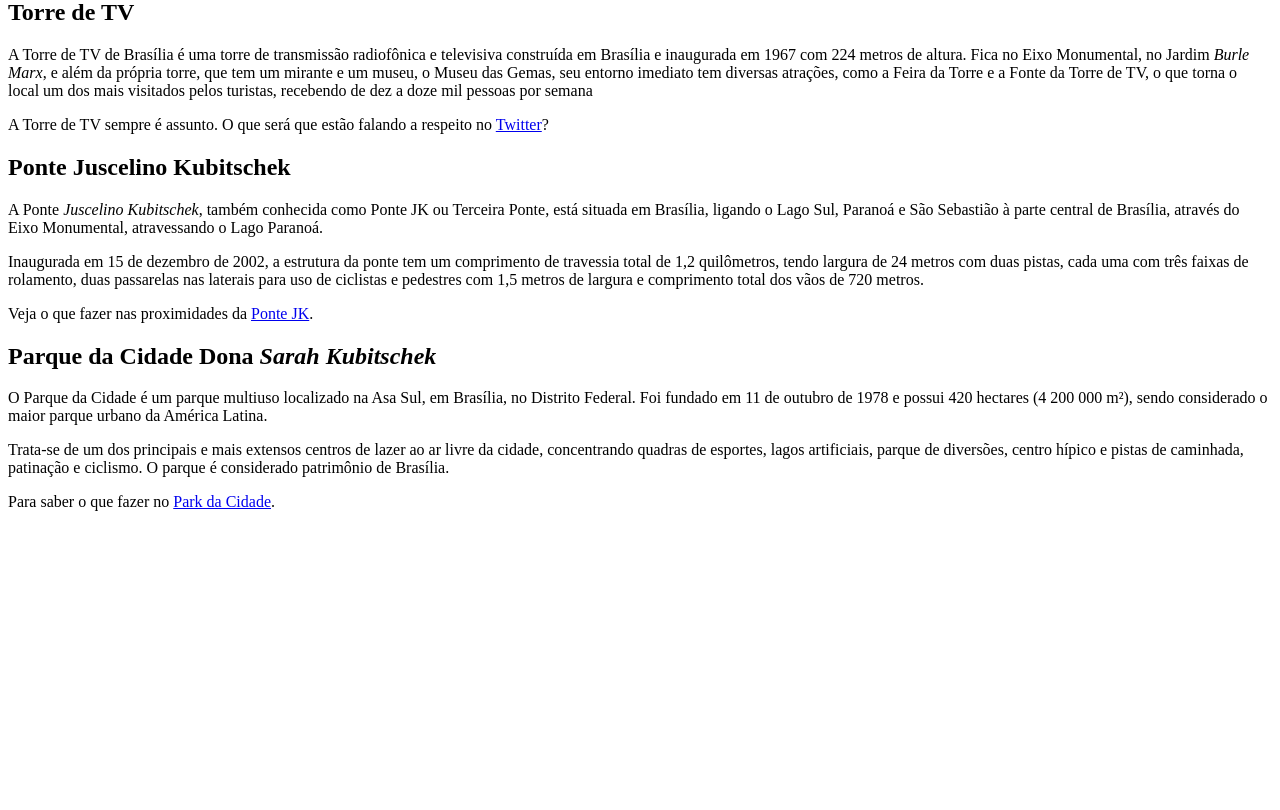
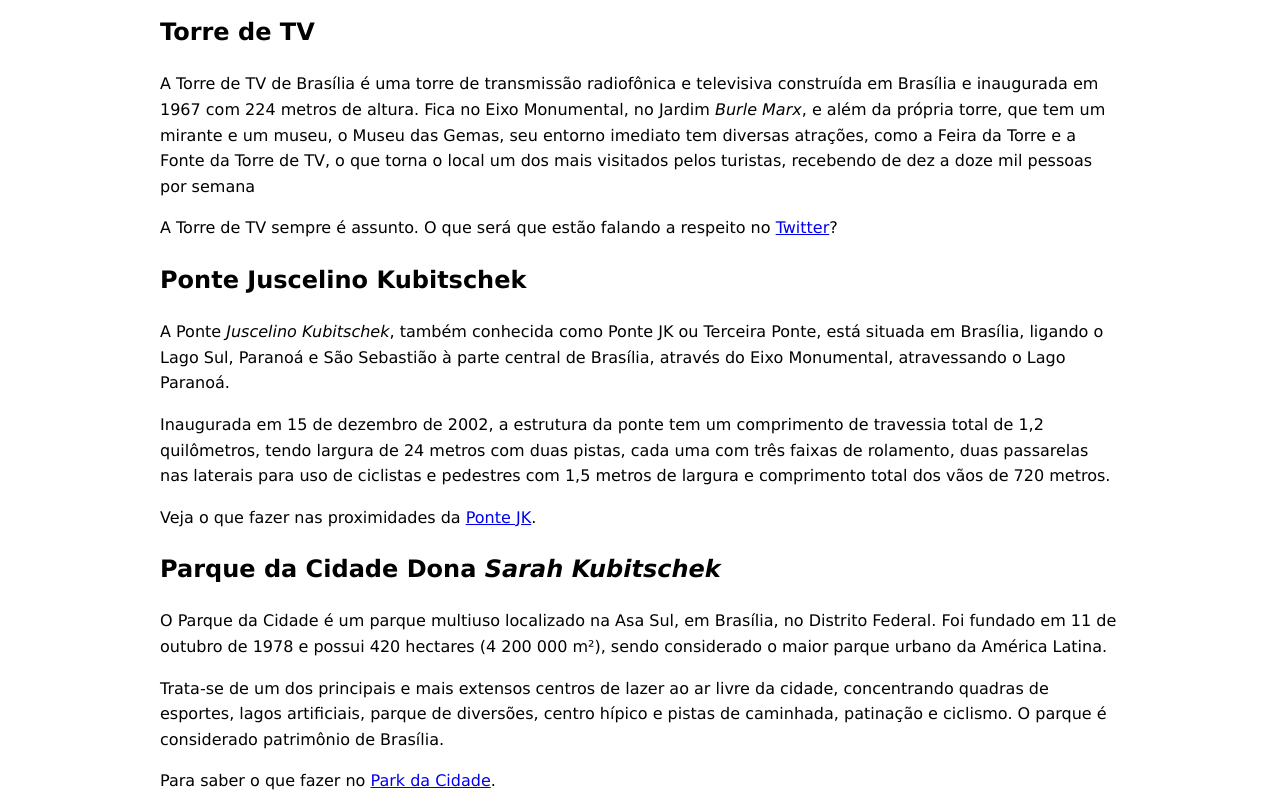
Before and after one commit to WillianFarias/pagina-lugares-bsb, a plain HTML site: page index.html in a window 1280 px wide. Shown: the part 81-891 px from the top of the page. Before the commit the page ends 800 px from the top, so only its background shows below. Drawn offline with nearby package versions, Linux system fonts and the light colour scheme.

Commit message:
Aplicando css a página

```diff
--- a/index.html
+++ b/index.html
@@ -3,9 +3,13 @@
 <head>
   <meta charset="UTF-8">
   <meta name="viewport" content="width=device-width, initial-scale=1.0">
+  <link rel="stylesheet" href="normalize.css">
+  <link rel="stylesheet" href="animacoes.css">
+  <script src="prefixfree.min.js"></script>
   <title>O que eu mais gosto em Brasília</title>
 </head>
 <body>
+  <div class="container">
   <h1>O que mais gosto em Brasília</h1>
   <h2>Torre de TV</h2>
   <p>
@@ -60,5 +64,8 @@
   <p>Para saber o que fazer no <a href="https://www.tripadvisor.com.br/
     Attraction_Review-d2349426.html">Park da Cidade</a>.</p>
 
+  </div>
+
+  <script src="jquery.min.js"></script>
 </body>
 </html>
--- /dev/null
+++ b/normalize.css
@@ -0,0 +1,12 @@
+/*centralizando div, margin inferior e superior 0*/
+.container {
+  margin: 0 auto;
+  width: 960px;
+  }
+
+  /* line-height: 1.6, 160% em relacao a fonte*/
+  body {
+    font-family: "Lucida Grande", "Lucida Sans Unicode", Verdana,
+    sans-serif;
+    line-height: 1.6;
+    }
```
Also changed, not shown: jquery.min.js (added), prefixfree.min.js (added).
